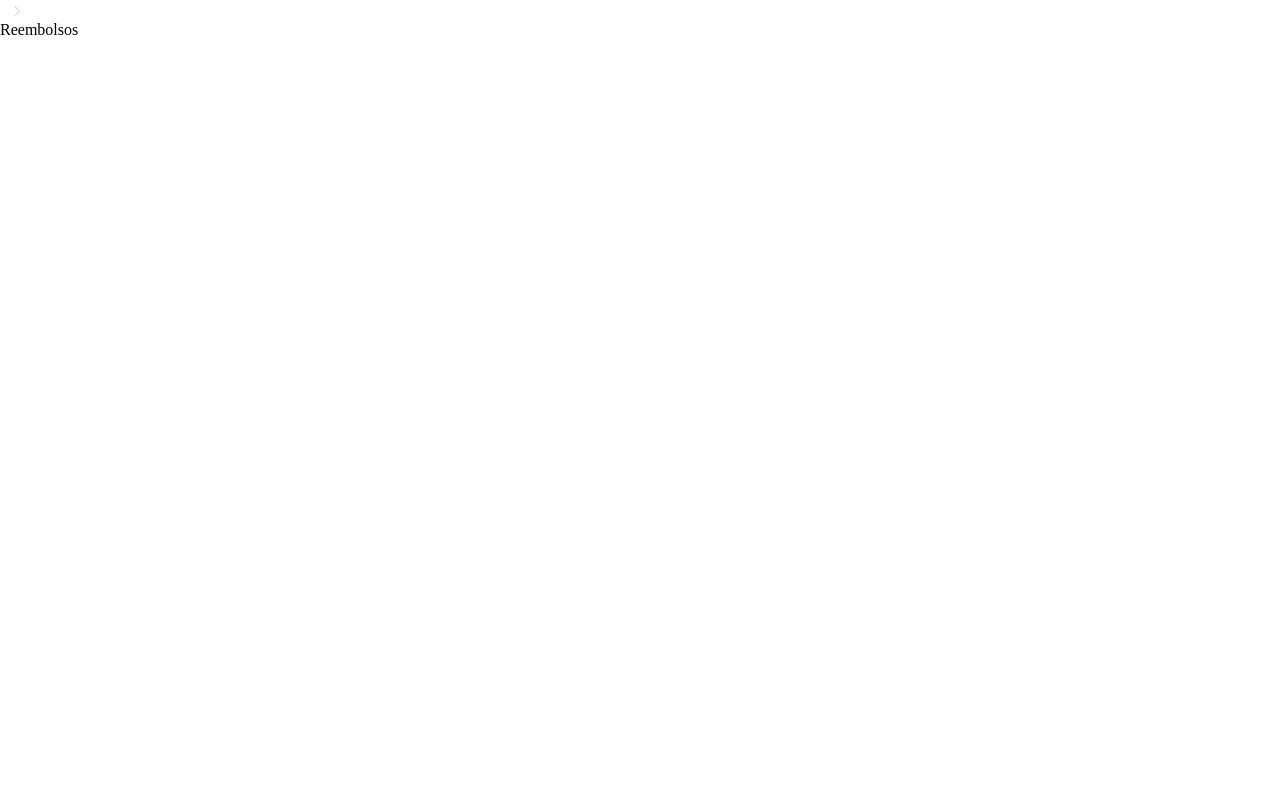
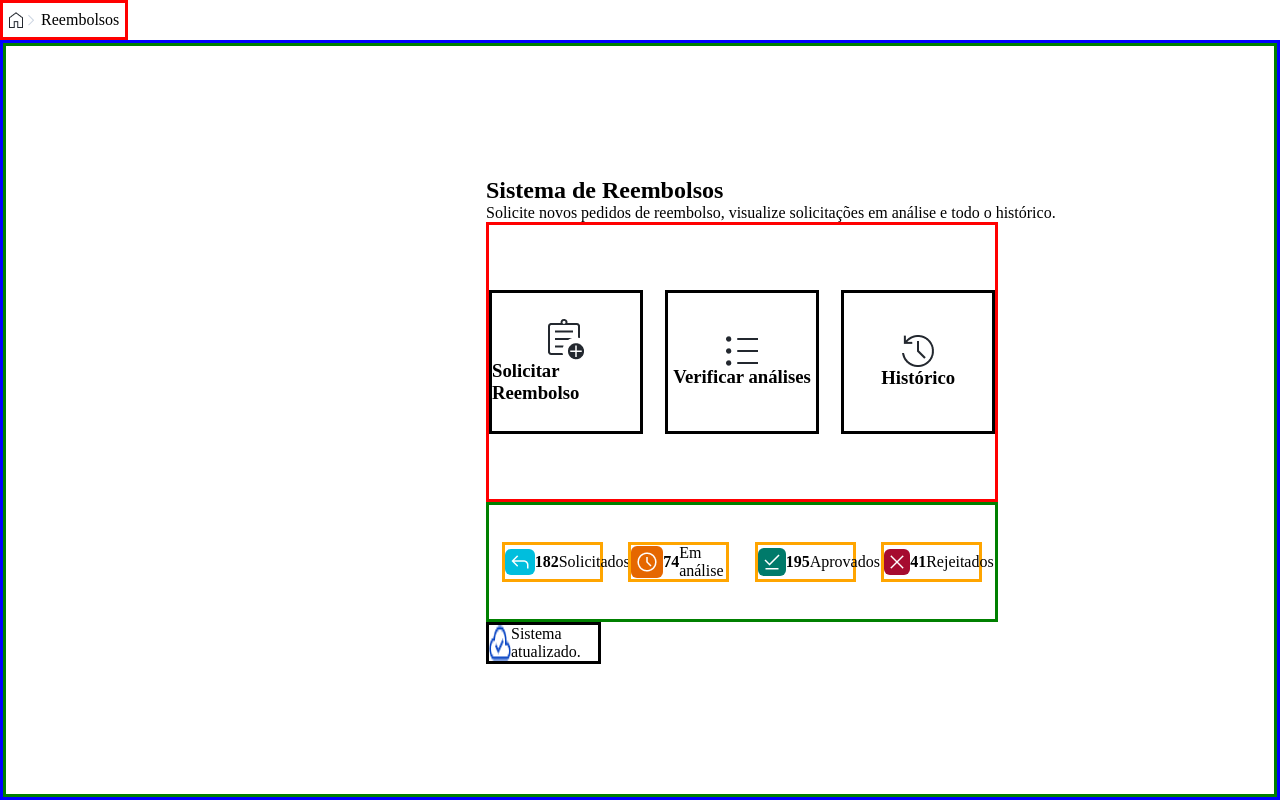
Before and after one commit to karynnemoreira/sispar_t1, a React (Vite) app: page /reembolsos in a window 1280 px wide. Built offline with nearby package versions, Linux system fonts and the light colour scheme.

Commit message:
Finalização da tela de reembolsos

```diff
--- a/src/components/loggin/Loggin.jsx
+++ b/src/components/loggin/Loggin.jsx
@@ -32,7 +32,7 @@ const irParaReembolsos = () => {
           <a href=""> Esqueci minha senha </a>
 
           <div className={styles.buttonGroup}>
-            <button onClick={irParaReembolsos}> Entrar</button>
+          <button onClick={irParaReembolsos}> Entrar</button>
             <button>Criar conta</button>
           </div>
 
--- a/src/components/reembolsos/Reembolsos.jsx
+++ b/src/components/reembolsos/Reembolsos.jsx
@@ -1,25 +1,90 @@
-import styles from "./Reembolsos.module.scss"
-import Home from "../../assets/Header/botão - Home.png"
-import Seta from "../../assets/Dashboard/Vector.png"
-import Analises from "../../assets/Dashboard/Análises.png"
-import NumeroAnalises from "../../assets/Dashboard/N-Análises.png"
-import NumeroAprovados from "../../assets/Dashboard/N-Aprovados.png"
-import NumeroRejeitados from "../../assets/Dashboard/N-Rejeitados.png"
-import NumeroSolicitados from "../../assets/Dashboard/N-Solicitados.png"
-import Sistema from "../../assets/Dashboard/Sistema-atualizado.png"
-import SolicitarHistorico from "../../assets/Dashboard/Solicitar - Histórico.png"
-import SolicitarReembolso from "../../assets/Dashboard/Solicitar - Reembolso.png"
+import styles from "./Reembolsos.module.scss";
+import Home from "../../assets/Dashboard/Vector (1).png";
+import Seta from "../../assets/Dashboard/Vector.png";
+import Analises from "../../assets/Dashboard/Análises.png";
+import NumeroAnalises from "../../assets/Dashboard/N-Análises.png";
+import NumeroAprovados from "../../assets/Dashboard/N-Aprovados.png";
+import NumeroRejeitados from "../../assets/Dashboard/N-Rejeitados.png";
+import NumeroSolicitados from "../../assets/Dashboard/N-Solicitados.png";
+import Sistema from "../../assets/Dashboard/Sistema-atualizado.png";
+import SolicitarHistorico from "../../assets/Dashboard/Solicitar - Histórico.png";
+import SolicitarReembolso from "../../assets/Dashboard/Solicitar - Reembolso.png";
 
-function Reembolsos(){
-    return(
+function Reembolsos() {
+  return (
     <>
       <header>
         <img src={Home} alt="Vetor de uma casinha" />
         <img src={Seta} alt="Vetor de uma setinha" />
         <p>Reembolsos</p>
       </header>
+
+      <main className={styles.mainReembolsos}>
+        <section className={styles.centralizar}>
+          <h1>Sistema de Reembolsos</h1>
+          <p>
+            Solicite novos pedidos de reembolso, visualize solicitações em
+            análise e todo o histórico.
+          </p>
+
+          <section className={styles.containerCards}>
+            <article>
+              <img
+                src={SolicitarReembolso}
+                alt="ícone para solicitação de reembolso"
+              />
+              <h3> Solicitar Reembolso</h3>
+            </article>
+
+            <article>
+              <img src={Analises} alt="ícone para análises" />
+              <h3> Verificar análises</h3>
+            </article>
+
+            <article>
+              <img src={SolicitarHistorico} alt="ícone de histórico" />
+              <h3>Histórico</h3>
+            </article>
+          </section>
+
+          <section className={styles.containerStatus}>
+            <div>
+
+                      <img className={styles.img1} src={NumeroSolicitados} alt="" />
+
+              <h4>182</h4>
+              <p>Solicitados</p>
+            </div>
+
+            <div>
+              <img className={styles.img2} src={NumeroAnalises} alt="" />
+              <h4>74</h4>
+              <p>Em análise</p>
+            </div>
+
+            <div>
+              <img className={styles.img3} src={NumeroAprovados} alt="" />
+              <h4>195</h4>
+              <p>Aprovados</p>
+            </div>
+
+            <div>
+              <img className={styles.img4} src={NumeroRejeitados} alt="" />
+              <h4>41</h4>
+              <p>Rejeitados</p>
+            </div>
+          </section>
+
+<section className={styles.containerSistema}>
+<img src={Sistema} alt="" />
+<p>Sistema atualizado.</p>
+</section>
+
+
+        </section>
+      </main>
     </>
-    )
+  );
 }
 
-export default Reembolsos
+export default Reembolsos;
--- a/src/components/reembolsos/Reembolsos.module.scss
+++ b/src/components/reembolsos/Reembolsos.module.scss
@@ -0,0 +1,92 @@
+header {
+  border: solid red;
+  display: flex;
+  width: 10%;
+  height: 5vh;
+  justify-content: space-evenly;
+  align-items: center;
+}
+
+.mainReembolsos {
+  height: 95vh;
+  border: solid blue;
+
+}
+
+.containerCards {
+  width: 40vw;
+  height: 35vh;
+  border: solid red;
+  display: flex;
+  justify-content: space-between;
+  align-items: center;
+}
+
+article {
+  border: solid;
+  width: 12vw;
+  height: 18vh;
+  display: flex;
+  flex-direction: column;
+  justify-content: center;
+  align-items: center;
+}
+
+.containerStatus {
+  width: 40vw;
+  height: 15vh;
+  border: solid green;
+  display: flex;
+  justify-content: space-around;
+  align-items: center;
+
+div{
+    border: solid orange;
+    display: flex;
+    justify-content: space-evenly;
+    align-items: center;
+    width: 20%;
+    height: 5vh;
+}
+}
+
+.img1{
+background-color: #00BEDD;
+border-radius: 6px;
+padding: 6px;
+}
+
+.img2{
+background-color: #E56700;
+border-radius: 6px;
+padding: 6px;
+}
+
+.img3{
+background-color: #007A6A;
+border-radius: 6px;
+padding: 6px;
+}
+
+.img4{
+background-color: #A60B2F;
+border-radius: 6px;
+padding: 6px;
+}
+
+.containerSistema{
+    display: flex;
+    width: 9vw;
+    border: solid;
+    justify-content: space-between;
+
+}
+
+.centralizar{
+    width: 100%;
+    display: flex;
+    flex-direction: column;
+    justify-content: center;
+    border:solid green;
+    padding-left: 30rem;
+}
```
Also changed, not shown: src/assets/Dashboard/Vector (1).png (added). Lines whose indentation alone changed are shown as unchanged.
